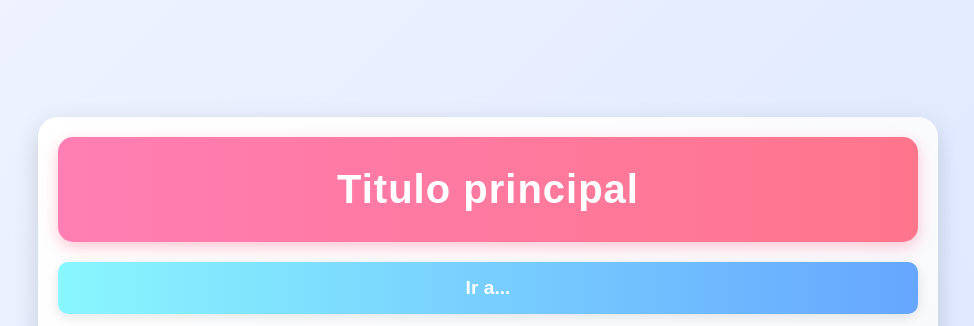
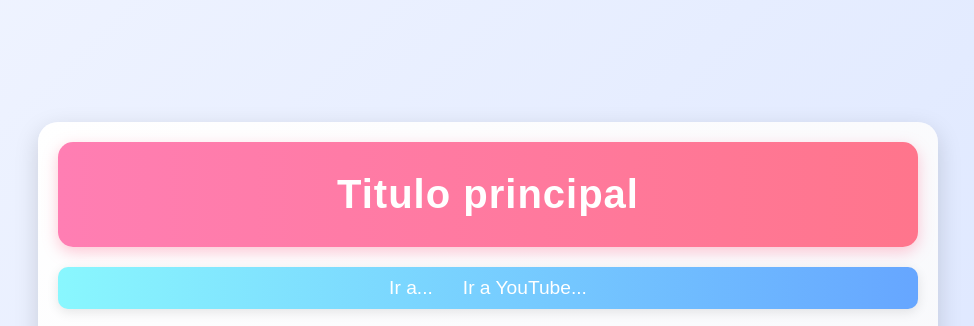
Before and after one commit to LucianoRaulToledo1978/Proyecto_web_noviembre_2025, a plain HTML site: page index.html in a window 1280 px wide. Shown: the top 326 px of the page, without its empty margins (152-1126 px from the left). Drawn offline with Linux system fonts and the light colour scheme.

Commit message:
modificacionde css response

```diff
--- a/miescript.js
+++ b/miescript.js
@@ -26,6 +26,7 @@ const navegador= document.createElement('nav');
 
 navegador.classList.add('navegador');
 
+
 const Ir_a= document.createElement('a');
 
 Ir_a.textContent='Ir a...';
@@ -36,6 +37,19 @@ Ir_a.target='_blank';
 Ir_a.classList.add('Ir');
 
 navegador.appendChild(Ir_a);
+
+
+const Ir_a_YouTube= document.createElement('a');
+
+Ir_a_YouTube.textContent='Ir a YouTube...';
+
+Ir_a_YouTube.href='https://www.youtube.com/';
+Ir_a_YouTube.target='_blank';
+
+Ir_a_YouTube.classList.add('Ir_YuoTube');
+
+navegador.appendChild(Ir_a_YouTube);
+
 
 
 CONTAINER_PRINCIPAL.appendChild(navegador);
--- a/misestilos.css
+++ b/misestilos.css
@@ -53,8 +53,10 @@ body {
   text-align: center;
   border-radius: 10px;
   box-shadow: 0 3px 12px rgba(0, 0, 0, 0.1);
+
+
 }
-
+/*
 .Ir {
   color: #fff;
   text-decoration: none;
@@ -69,6 +71,46 @@ body {
   padding: 5px 10px;
   border-radius: 8px;
 }
+
+
+
+
+.Ir_YuoTube {
+  color: #fff;
+  text-decoration: none;
+  font-size: 1.2rem;
+  font-weight: 600;
+  transition: all 0.3s ease;
+}
+
+.Ir_YuoTube:hover {
+  color: #222;
+  background-color: rgba(255, 255, 255, 0.3);
+  padding: 5px 10px;
+  border-radius: 8px;
+}
+
+*/
+.navegador {
+  background-color: aquamarine;
+  padding: 10px;
+  text-align: center;
+}
+
+.navegador a {
+  margin: 0 15px;
+  font-size: 1.2rem;
+  text-decoration: none;
+  color:#fff;
+}
+
+.navegador a:hover {
+  color: darkblue;
+}
+
+
+
+
 
 /* === SECCIÓN DE TARJETAS === */
 .container-secundario {
```
Also changed, not shown: index.html (+1 -0 lines).
